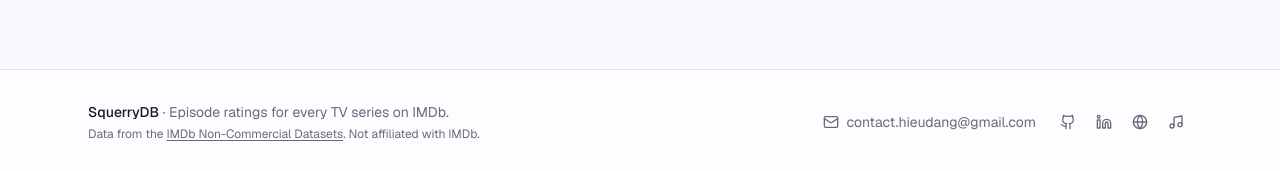
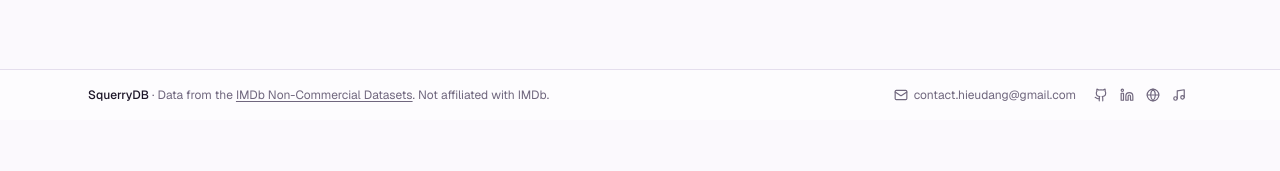
Before and after one commit to danghieutrung/squerrydb-frontend, a Next.js app: page / in a window 1280 px wide. Shown: the part 734-905 px from the top of the page. After the commit the page ends 854 px from the top, so only its background shows below. Built offline with nearby package versions, Linux system fonts and the light colour scheme; no server answers.

Commit message:
Slim the footer down to a single compact row

```diff
--- a/src/components/Layout.tsx
+++ b/src/components/Layout.tsx
@@ -26,14 +26,10 @@ export function Layout({ title, showSearch = true, children }: LayoutProps) {
 function Footer() {
   return (
     <footer className="border-t bg-card/50">
-      <div className="mx-auto flex max-w-6xl flex-col gap-4 px-4 py-8 text-sm text-muted-foreground sm:flex-row sm:items-center sm:justify-between sm:px-6">
-        <div className="space-y-1">
+      <div className="mx-auto flex max-w-6xl flex-col gap-2 px-4 py-3 text-xs text-muted-foreground sm:flex-row sm:items-center sm:justify-between sm:px-6">
         <p>
-            <span className="font-medium text-foreground">SquerryDB</span> ·
-            Episode ratings for every TV series on IMDb.
-          </p>
-          <p className="text-xs">
-            Data from the{" "}
+          <span className="font-medium text-foreground">SquerryDB</span> · Data
+          from the{" "}
           <a
             href={IMDB_DATASETS_URL}
             target="_blank"
@@ -44,17 +40,16 @@ function Footer() {
           </a>
           . Not affiliated with IMDb.
         </p>
-        </div>
 
-        <div className="flex flex-col gap-2 sm:flex-row sm:items-center">
+        <div className="flex items-center gap-2">
           <a
             href={`mailto:${CONTACT_EMAIL}`}
-            className="flex items-center gap-2 hover:text-primary sm:mr-2"
+            className="mr-1 flex items-center gap-1.5 hover:text-primary"
           >
-            <Mail className="h-4 w-4" />
+            <Mail className="h-3.5 w-3.5" />
             {CONTACT_EMAIL}
           </a>
-          <div className="-ml-2 flex items-center gap-1 sm:ml-0">
+          <div className="flex items-center">
             {SOCIAL_LINKS.map(({ label, href, icon: Icon }) => (
               <a
                 key={label}
@@ -63,9 +58,9 @@ function Footer() {
                 rel="noopener noreferrer"
                 aria-label={label}
                 title={label}
-                className="rounded-lg p-2 transition-colors hover:bg-accent hover:text-primary"
+                className="rounded-md p-1.5 transition-colors hover:bg-accent hover:text-primary"
               >
-                <Icon className="h-4 w-4" />
+                <Icon className="h-3.5 w-3.5" />
               </a>
             ))}
           </div>
```
Lines whose indentation alone changed are shown as unchanged.
